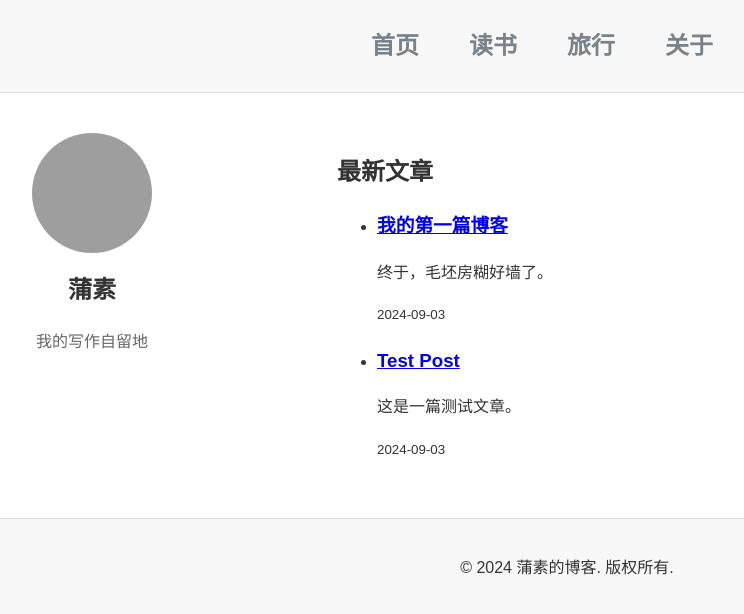
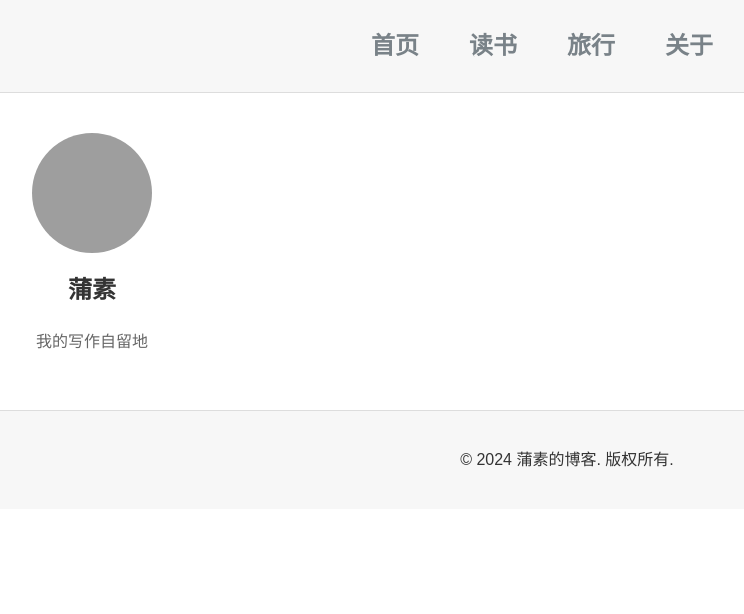
Before and after one commit to pususu/skills-github-pages, a Jekyll site: the page built from index.html, in a window 1280 px wide. Shown: the top 614 px of the page, without its empty margins (73-817 px from the left). Built offline with Jekyll 4.4.1, drawn with Linux system fonts in a browser that asks for light colours; grey boxes are pictures that could not be loaded.

Commit message:
Update default.html

```diff
--- a/_layouts/default.html
+++ b/_layouts/default.html
@@ -33,18 +33,6 @@
 
         <!-- 右侧内容区域 -->
         <section class="content" style="flex: 3; padding-left: 100px;">
-            <!-- 显示文章列表 -->
-            <h2>最新文章</h2>
-            <ul class="post-list">
-                {% for post in site.posts %}
-                    <li class="post-item">
-                        <h3><a href="{{ post.url }}">{{ post.title }}</a></h3>
-                        <p>{{ post.excerpt }}</p>
-                        <p><small>{{ post.date | date: "%Y-%m-%d" }}</small></p>
-                    </li>
-                {% endfor %}
-            </ul>
-            <!-- 加载动态页面内容 -->
             {{ content }}
         </section>
     </div>
```
